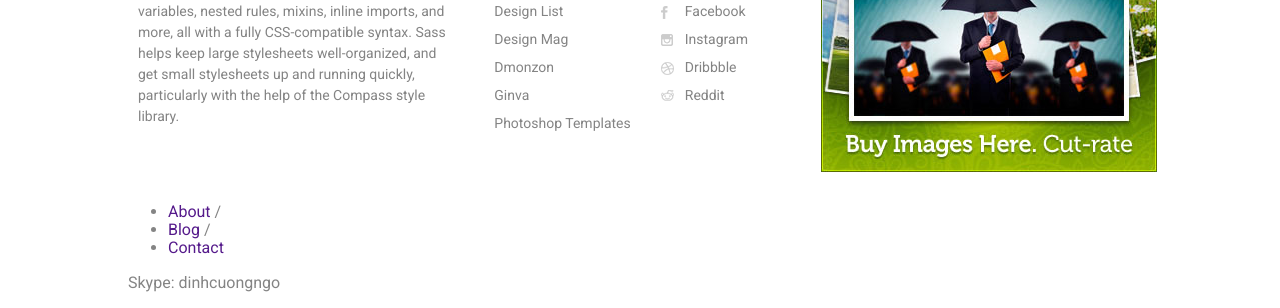
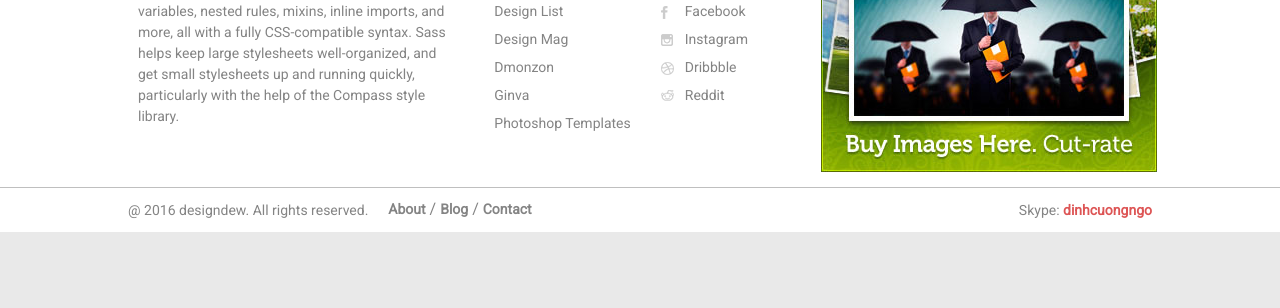
Before and after one commit to dinhcuongngo/designdew, a plain HTML site: page index.html in a window 1280 px wide. Shown: the part 1492-1800 px from the top of the page. After the commit the page ends 1724 px from the top, so only its background shows below. Drawn offline with Linux system fonts and the light colour scheme.

Commit message:
Competely index.html

```diff
--- a/css/style.scss
+++ b/css/style.scss
@@ -337,8 +337,39 @@ footer{
 		}
 	}
 	.copyright{
-		//border-top: 1px solid $cl-border;
-		//box-shadow:0px 0.5px 1px $cl-border;
+		border-top: 1px solid $cl-border;
+		box-shadow:0px 0.5px 1px $cl-border;
+		.about{
+			p{
+				font-size: 14px;
+				float: left;
+			}
+			ul{
+				margin: 12px 0 0 20px;
+				padding: 0;
+				float: left;
+				li {
+					list-style: none;
+					display: inline;
+					a{
+						color: $cl-text;
+						font-size: 14px;
+						font-weight: bold;
+					}
+					a:hover {
+						color: $cl-hover;
+					}
+				}
+			}
+		}
+		p{
+			float: right;
+			font-size: 14px;
+			span{
+				color: $cl-hover;
+				font-weight: bold;
+			}
+		}
 	}
 }
 
--- a/index.html
+++ b/index.html
@@ -309,10 +309,10 @@
 	<!-- END OF CONTACT -->
 
 	<!--START OF COPYRIGHT -->
-	<div class="copyright">
+	<div class="copyright clearfix">
 		<div class="container">
 			<div class="about">
-				<p@ 2016 designdew. All rights reserved.</p>
+				<p>@ 2016 designdew. All rights reserved.</p>
 				<ul>
 					<li><a href="">About</a> / </li>
 					<li><a href="">Blog</a> / </li>
```
Also changed, not shown: css/style.css, 1 other file.
